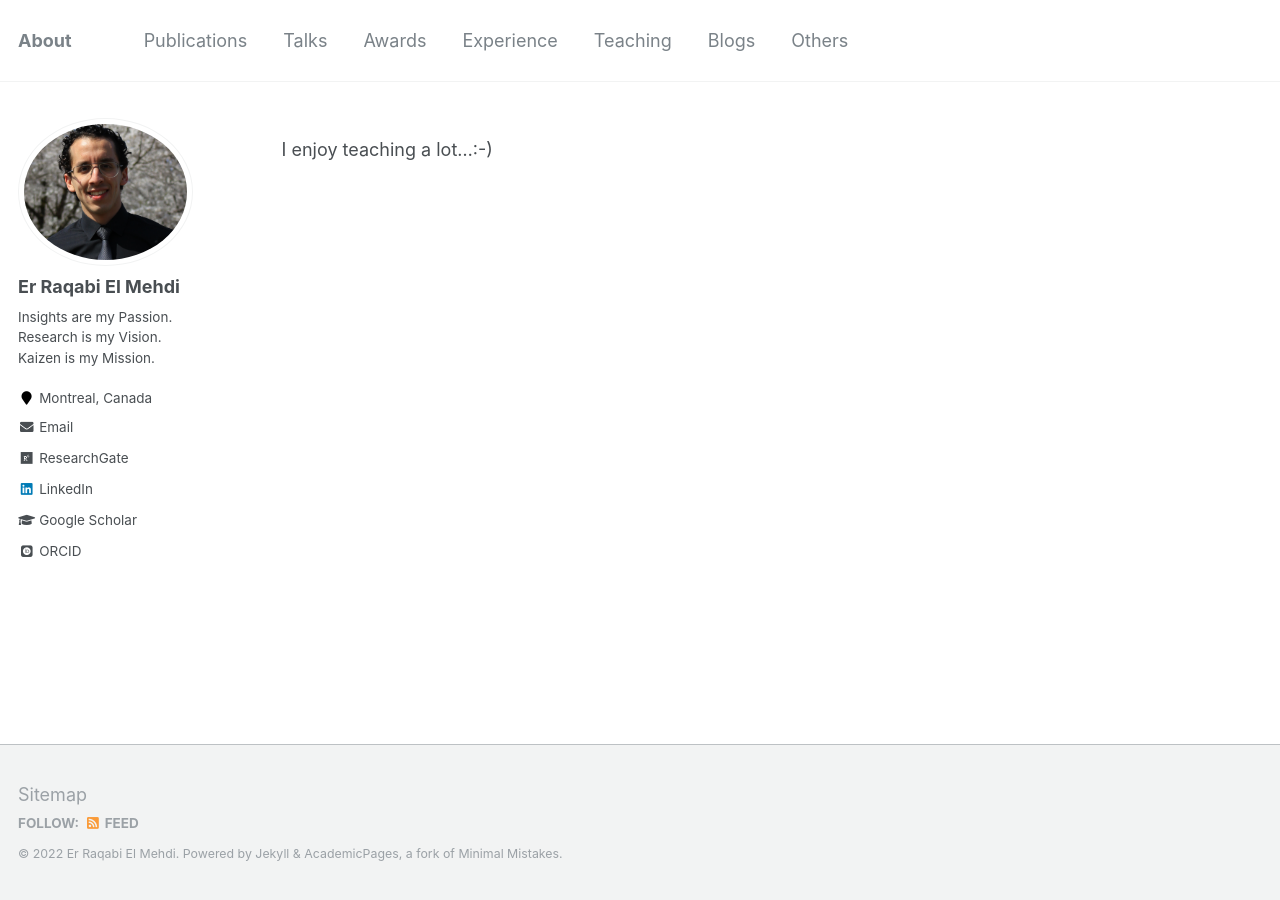
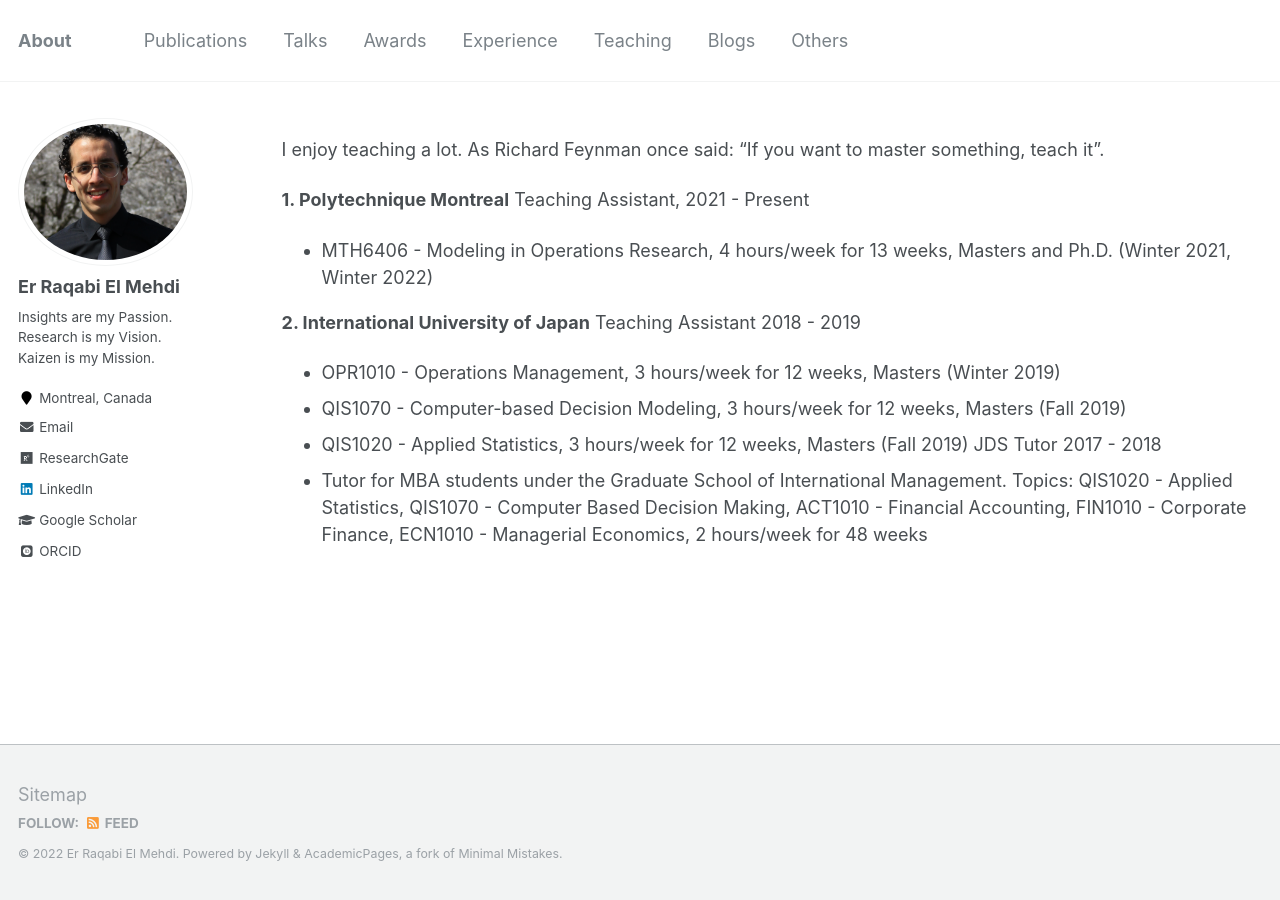
Before and after one commit to RqbMedi/rqbmedi.github.io, a Jekyll site: the page built from _pages/teaching.md, in a window 1280 px wide. Built offline with Jekyll 4.4.1, drawn with Linux system fonts in a browser that asks for light colours; some web fonts are replaced.

Commit message:
Update teaching.md

```diff
--- a/_pages/teaching.md
+++ b/_pages/teaching.md
@@ -5,4 +5,17 @@ permalink: /teaching/
 author_profile: true
 ---
 
-I enjoy teaching a lot...:-)
+I enjoy teaching a lot. As Richard Feynman once said: "If you want to master something, teach it".
+
+**1. Polytechnique Montreal**
+Teaching Assistant, 2021 - Present
+- MTH6406 - Modeling in Operations Research, 4 hours/week for 13 weeks, Masters and Ph.D. (Winter 2021, Winter 2022)
+
+
+**2. International University of Japan**
+Teaching Assistant 2018 - 2019
+- OPR1010 - Operations Management, 3 hours/week for 12 weeks, Masters (Winter 2019)
+- QIS1070 - Computer-based Decision Modeling, 3 hours/week for 12 weeks, Masters (Fall 2019)
+- QIS1020 - Applied Statistics, 3 hours/week for 12 weeks, Masters (Fall 2019)
+JDS Tutor 2017 - 2018
+- Tutor for MBA students under the Graduate School of International Management. Topics: QIS1020 - Applied Statistics, QIS1070 - Computer Based Decision Making, ACT1010 - Financial Accounting, FIN1010 - Corporate Finance, ECN1010 - Managerial Economics, 2 hours/week for 48 weeks
```
